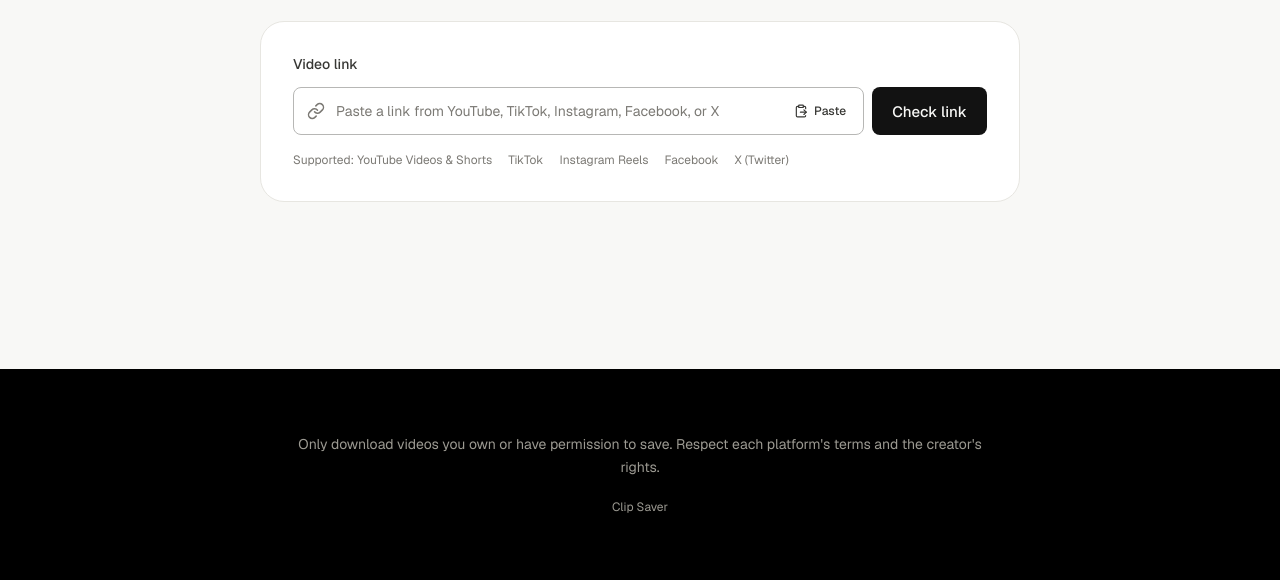
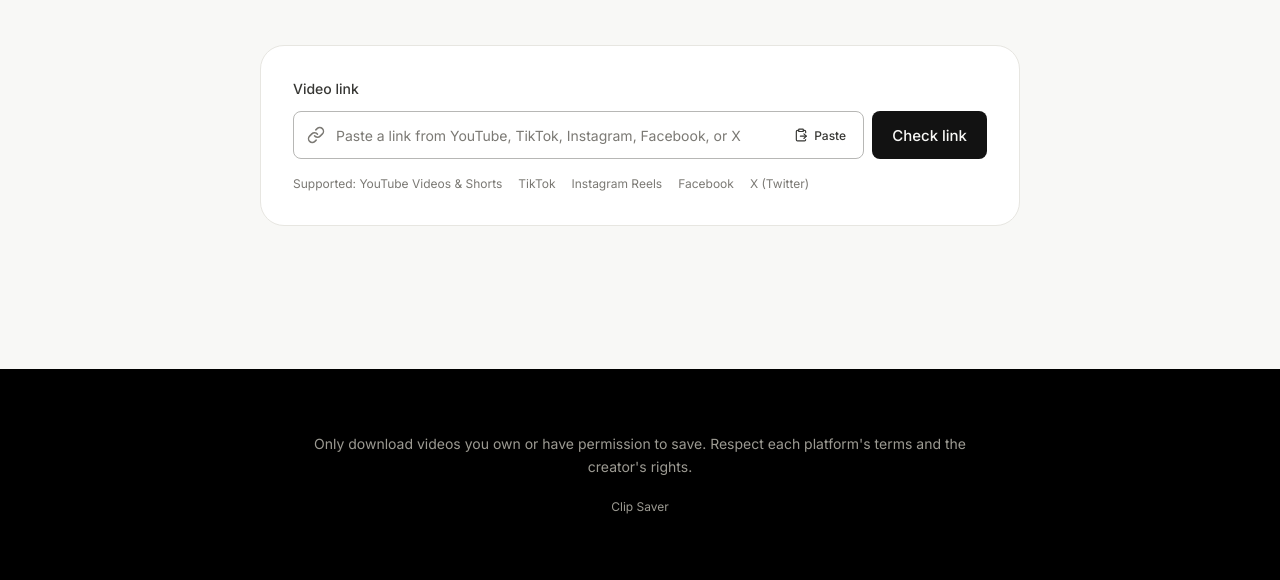
Before and after one commit to IsmailMan81F/media-tools, a website: page static/index.html in a window 1280 px wide. Shown: the part 220-800 px from the top of the page. Drawn offline with Linux system fonts and the light colour scheme.

Commit message:
Configure Anthropic Serif and Anthropic Sans font families per DESIGN.md

```diff
--- a/static/index.html
+++ b/static/index.html
@@ -5,45 +5,13 @@
   <meta name="viewport" content="width=device-width, initial-scale=1.0">
   <title>Clip Saver</title>
   <style>
-    /* Typography declarations */
+    /* Typography declarations — Anthropic Serif & Anthropic Sans per DESIGN.md */
     @font-face {
-      font-family: 'Geist';
+      font-family: 'Anthropic Serif';
       font-style: normal;
       font-weight: 400;
       font-display: swap;
-      src: url('/static/fonts/Geist-Regular.woff2') format('woff2');
-    }
-
-    @font-face {
-      font-family: 'Geist';
-      font-style: normal;
-      font-weight: 500;
-      font-display: swap;
-      src: url('/static/fonts/Geist-Medium.woff2') format('woff2');
-    }
-
-    @font-face {
-      font-family: 'Geist';
-      font-style: normal;
-      font-weight: 600;
-      font-display: swap;
-      src: url('/static/fonts/Geist-SemiBold.woff2') format('woff2');
-    }
-
-    @font-face {
-      font-family: 'Geist Mono';
-      font-style: normal;
-      font-weight: 400;
-      font-display: swap;
-      src: url('/static/fonts/GeistMono-Regular.woff2') format('woff2');
-    }
-
-    @font-face {
-      font-family: 'Geist Mono';
-      font-style: normal;
-      font-weight: 500;
-      font-display: swap;
-      src: url('/static/fonts/GeistMono-Medium.woff2') format('woff2');
+      src: url('/static/fonts/source-serif-4-latin-400-normal.woff2') format('woff2');
     }
 
     @font-face {
@@ -52,6 +20,30 @@
       font-weight: 400;
       font-display: swap;
       src: url('/static/fonts/source-serif-4-latin-400-normal.woff2') format('woff2');
+    }
+
+    @font-face {
+      font-family: 'Anthropic Sans';
+      font-style: normal;
+      font-weight: 400;
+      font-display: swap;
+      src: url('/static/fonts/inter-latin-400-normal.woff2') format('woff2');
+    }
+
+    @font-face {
+      font-family: 'Anthropic Sans';
+      font-style: normal;
+      font-weight: 500;
+      font-display: swap;
+      src: url('/static/fonts/inter-latin-500-normal.woff2') format('woff2');
+    }
+
+    @font-face {
+      font-family: 'Anthropic Sans';
+      font-style: normal;
+      font-weight: 600;
+      font-display: swap;
+      src: url('/static/fonts/inter-latin-600-normal.woff2') format('woff2');
     }
 
     @font-face {
@@ -92,9 +84,12 @@
       --color-obsidian: #000000;
       --color-clay: #d97757;
 
-      --font-serif: 'Source Serif 4', ui-serif, Georgia, Cambria, 'Times New Roman', serif;
-      --font-sans: 'Geist', 'Inter', ui-sans-serif, system-ui, -apple-system, BlinkMacSystemFont, 'Segoe UI', Roboto, sans-serif;
-      --font-mono: 'Geist Mono', ui-monospace, SFMono-Regular, Menlo, Monaco, Consolas, monospace;
+      /* Typography — Font Families per DESIGN.md */
+      --font-anthropic-serif: 'Anthropic Serif', 'Source Serif 4', ui-serif, Georgia, Cambria, "Times New Roman", Times, serif;
+      --font-anthropic-sans: 'Anthropic Sans', 'Inter', ui-sans-serif, system-ui, -apple-system, BlinkMacSystemFont, "Segoe UI", Roboto, sans-serif;
+
+      --font-serif: var(--font-anthropic-serif);
+      --font-sans: var(--font-anthropic-sans);
     }
 
     *, *::before, *::after {
```
Also changed, not shown: 1 other file.
